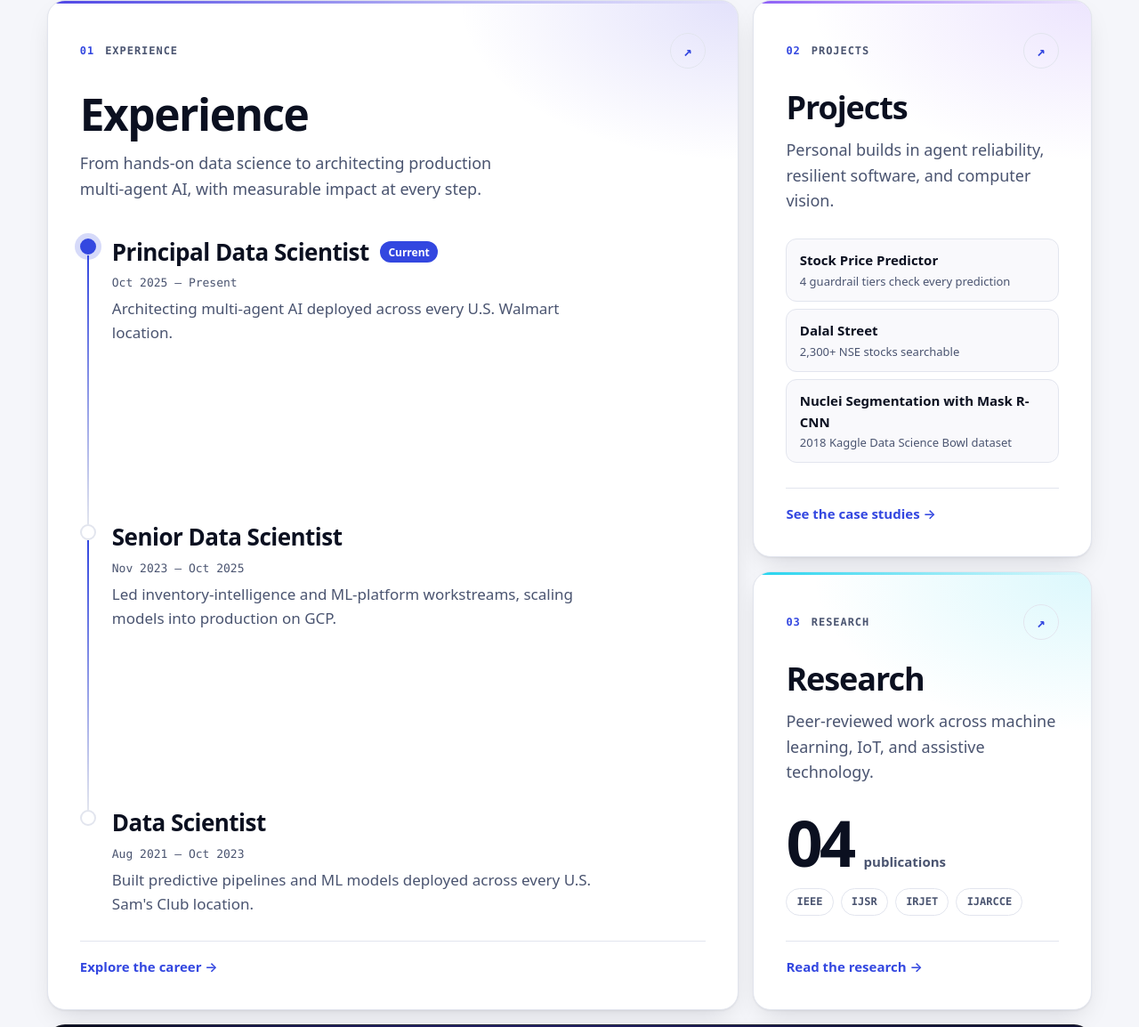
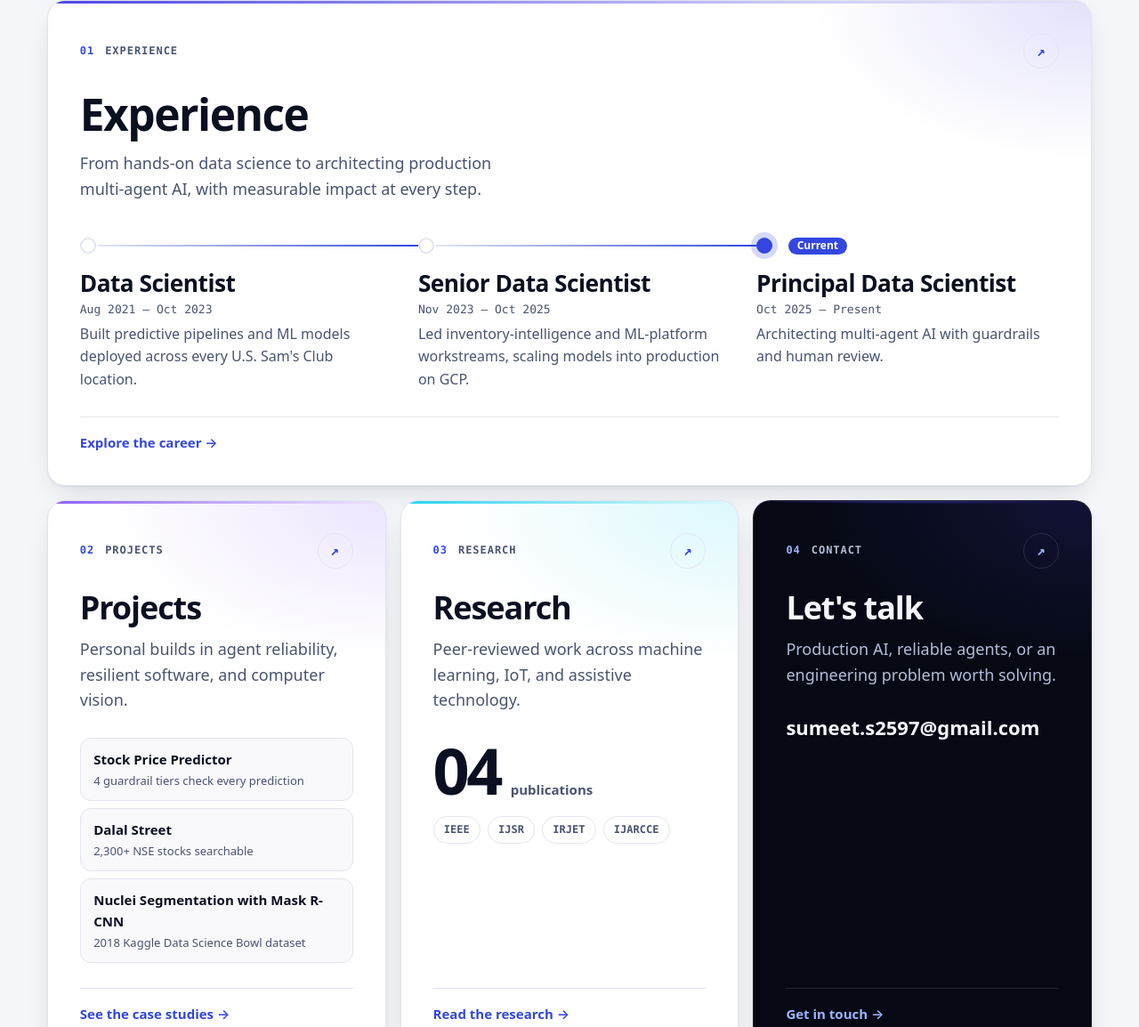
Before and after one commit to SumeetSarode/SumeetSarode.github.io, an Astro site: page / in a window 1280 px wide. Shown: the part 1063-2217 px from the top of the page at 89% size. Built offline with nearby package versions, Linux system fonts and the light colour scheme; Astro itself is replaced by a stand-in of ours.

Commit message:
feat(home): full-width Experience tile with a left-to-right career path; equal Projects/Research/Contact row; approved signature copy

```diff
--- a/src/data/experience.ts
+++ b/src/data/experience.ts
@@ -31,7 +31,7 @@ export const employers: readonly Employer[] = [
       {
         title: 'Principal Data Scientist',
         dates: 'Oct 2025 \u2013 Present',
-        summary: 'Architecting multi-agent AI deployed across every U.S. Walmart location.',
+        summary: 'Architecting multi-agent AI with guardrails and human review.',
         bullets: [
           'Architected, built, and deployed a multi-agent AI platform across every U.S. Walmart location, transforming process guides from documents, chats, and forms into governed, prioritized operational actions.',
           'Established a provider-agnostic LLM architecture integrating model routing, evaluation, guardrails, and human-in-the-loop validation to prevent unchecked model output from triggering operational actions.',
@@ -75,7 +75,7 @@ export interface Highlight {
 }
 
 export const signatureHeadline =
-  'Architected, built, and deployed a multi-agent AI platform across every U.S. Walmart location.';
+  'A multi-agent platform that turns process knowledge into safe, governed action.';
 
 export const highlights: readonly Highlight[] = [
   {
--- a/src/pages/index.astro
+++ b/src/pages/index.astro
@@ -7,8 +7,8 @@ import { site } from '../config/site';
 import { employers, highlights, signatureHeadline } from '../data/experience';
 import { publications, shortVenue } from '../data/publications';
 
-// Newest first, matching the Experience page.
-const career = employers[0]!.roles;
+// Oldest first, so the path reads as a climb: left to right (top to bottom on a phone).
+const career = [...employers[0]!.roles].reverse();
 const projects = (await getCollection('projects')).sort((a, b) => a.data.order - b.data.order);
 
 // Search engines read this. Name, title, and public profiles only: no phone number or address.
@@ -49,10 +49,13 @@ const jsonLd = {
           >
             <span class="path" role="list" aria-label="Career path">
               {career.map((role, index) => (
-                <span class:list={['path-step', { current: index === 0 }]} role="listitem">
+                <span
+                  class:list={['path-step', { current: index === career.length - 1 }]}
+                  role="listitem"
+                >
                   <span class="path-title">
                     {role.title}
-                    {index === 0 && <span class="now">Current</span>}
+                    {index === career.length - 1 && <span class="now">Current</span>}
                   </span>
                   <span class="path-dates">{role.dates}</span>
                   <span class="path-summary">{role.summary}</span>
@@ -157,7 +160,7 @@ const jsonLd = {
     min-width: 0;
   }
 
-  /* Experience preview: the roles as steps on a line, newest at the top. */
+  /* Experience preview: the roles as steps on a line. Vertical on a phone, horizontal from tablet up. */
   .path {
     display: flex;
     flex: 1;
@@ -165,7 +168,6 @@ const jsonLd = {
     gap: var(--space-5);
     padding: var(--space-2) 0 0 2.25rem;
   }
-  /* Steps share the tile's height, so the path fills the space without a gap at the bottom. */
   .path-step {
     position: relative;
     display: flex;
@@ -176,7 +178,7 @@ const jsonLd = {
   .path-step:last-child {
     flex: 0 0 auto;
   }
-  /* The line: one segment from each marker down to the next marker. */
+  /* The line: one segment from each marker to the next marker. */
   .path-step:not(:last-child)::after {
     content: '';
     position: absolute;
@@ -184,7 +186,7 @@ const jsonLd = {
     bottom: calc(-1 * var(--space-5) - 0.35rem);
     left: calc(-2.25rem + 0.5rem);
     width: 2px;
-    background: linear-gradient(180deg, var(--accent), var(--border));
+    background: linear-gradient(180deg, var(--border), var(--accent));
   }
   .path-step::before {
     content: '';
@@ -341,28 +343,61 @@ const jsonLd = {
       grid-template-columns: repeat(3, 1fr);
       gap: var(--space-6);
     }
+    /* The career path runs left to right, one column per role. */
+    .path {
+      flex-direction: row;
+      gap: var(--space-6);
+      padding: var(--space-3) 0 0;
+    }
+    .path-step,
+    .path-step:last-child {
+      flex: 1;
+      padding-top: 2.25rem;
+    }
+    .path-step::before {
+      top: 0;
+      left: 0;
+    }
+    .path-step:not(:last-child)::after {
+      top: 0.5rem;
+      right: calc(-1 * var(--space-6));
+      bottom: auto;
+      left: 1.25rem;
+      width: auto;
+      height: 2px;
+      background: linear-gradient(90deg, var(--border), var(--accent));
+    }
+    .path-title {
+      font-size: clamp(1.25rem, 1rem + 0.8vw, 1.75rem);
+      line-height: 1.2;
+    }
+    /* The badge sits on the marker row, so it never pushes the text below it out of line. */
+    .now {
+      position: absolute;
+      top: 0;
+      left: 2.25rem;
+    }
+    .path-dates {
+      font-size: 0.8125rem;
+    }
+    .path-summary {
+      font-size: 1rem;
+    }
+  }
+  /* Projects, Research and Contact sit side by side as equal tiles. */
+  @media (min-width: 48rem) and (max-width: 63.99rem) {
+    /* Long titles wrap here, so every title gets two lines and the dates below stay aligned. */
+    .path-title {
+      min-height: 2.4em;
+      align-items: flex-start;
+    }
   }
   @media (min-width: 64rem) {
     .chapters {
       grid-template-columns: repeat(3, 1fr);
     }
-    .slot-experience {
-      grid-column: 1 / 3;
-      grid-row: 1 / 3;
-    }
-    .slot-projects,
-    .slot-research {
-      grid-column: 3;
-    }
-    /* Here the tile spans two rows, so the path gets room to breathe. */
-    .path-title {
-      font-size: 1.625rem;
-    }
-    .path-dates {
-      font-size: 0.8125rem;
-    }
-    .path-summary {
-      font-size: 1.0625rem;
+    .slot-contact {
+      grid-column: auto;
     }
   }
 </style>
```
Also changed, not shown: tests/e2e/navigation.spec.ts (+42 -4 lines).
